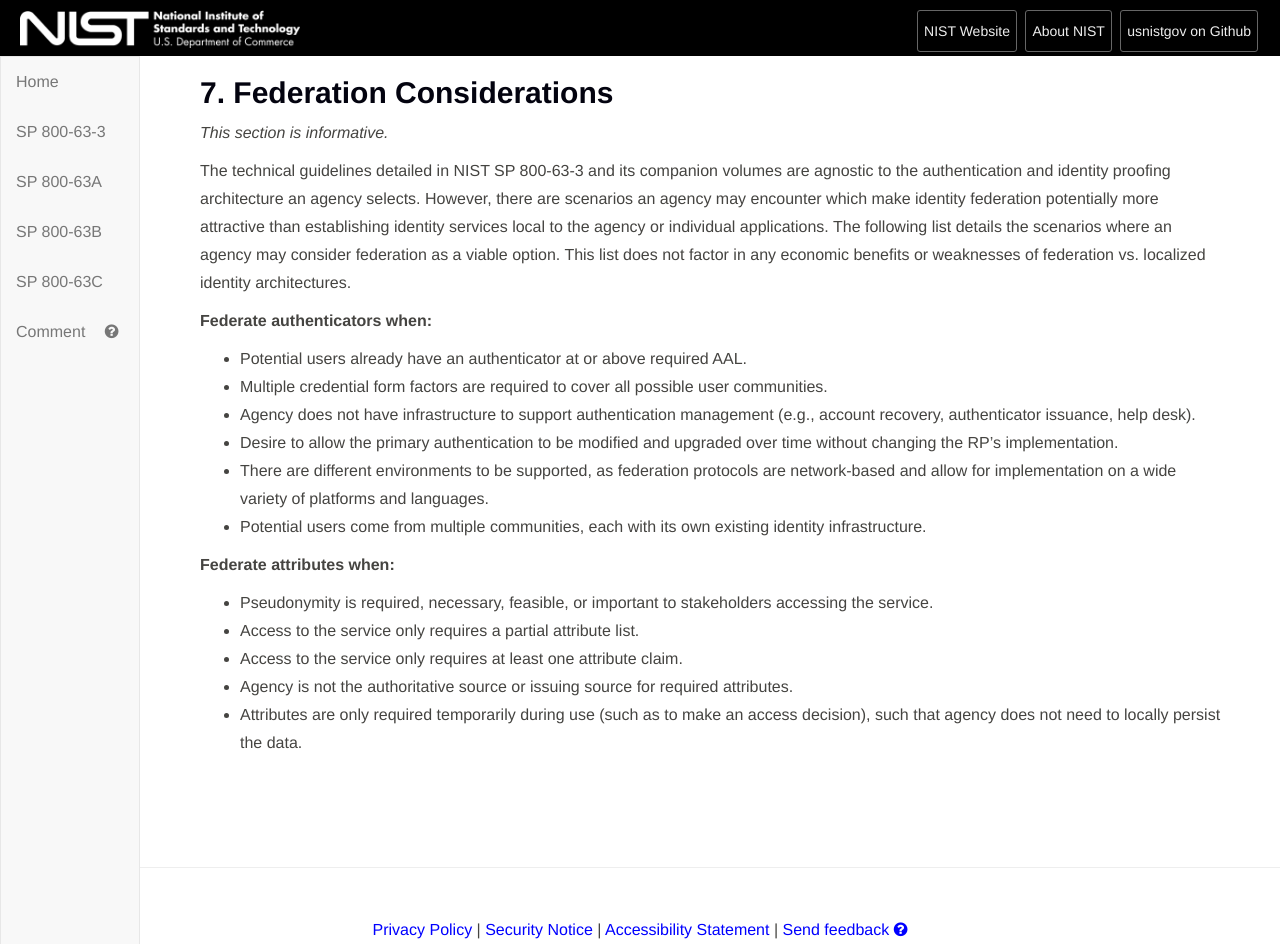
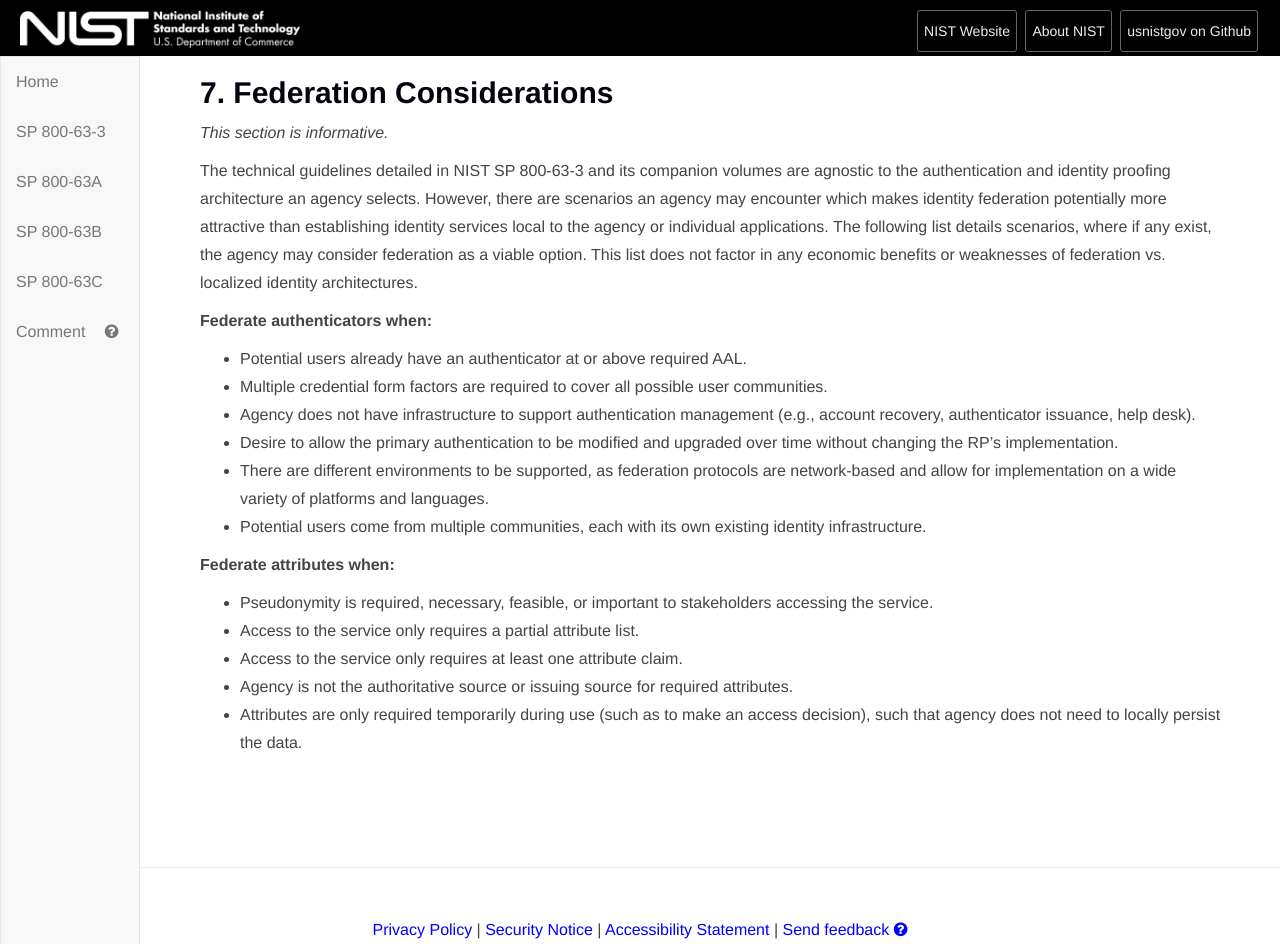
Before and after one commit to usnistgov/800-63-3, a Jekyll site: the page built from sp800-63-3/sec7_tofedornottofed.md, in a window 1280 px wide and 944 px high. Built offline with Jekyll 4.4.1, drawn with Linux system fonts in a browser that asks for light colours; our own code applies the rules of GitHub Pages for plain Markdown files.

Commit message:
Closes #1755

```diff
--- a/sp800-63-3/sec7_tofedornottofed.md
+++ b/sp800-63-3/sec7_tofedornottofed.md
@@ -6,7 +6,7 @@
 
 _This section is informative._
 
-The technical guidelines detailed in NIST SP 800-63-3 and its companion volumes are agnostic to the authentication and identity proofing architecture an agency selects. However, there are scenarios an agency may encounter which make identity federation potentially more attractive than establishing identity services local to the agency or individual applications. The following list details the scenarios where an agency may consider federation as a viable option. This list does not factor in any economic benefits or weaknesses of federation vs. localized identity architectures.
+The technical guidelines detailed in NIST SP 800-63-3 and its companion volumes are agnostic to the authentication and identity proofing architecture an agency selects. However, there are scenarios an agency may encounter which makes identity federation potentially more attractive than establishing identity services local to the agency or individual applications. The following list details scenarios, where if any exist, the agency may consider federation as a viable option. This list does not factor in any economic benefits or weaknesses of federation vs. localized identity architectures.
 
 **Federate authenticators when:**
 
```
